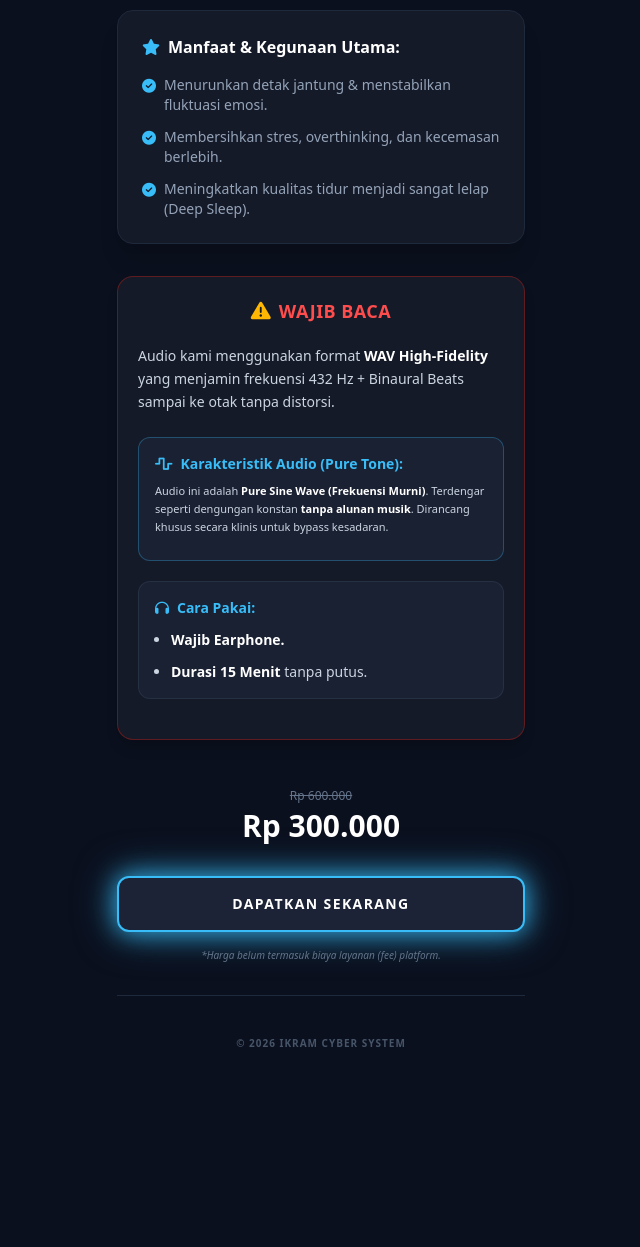
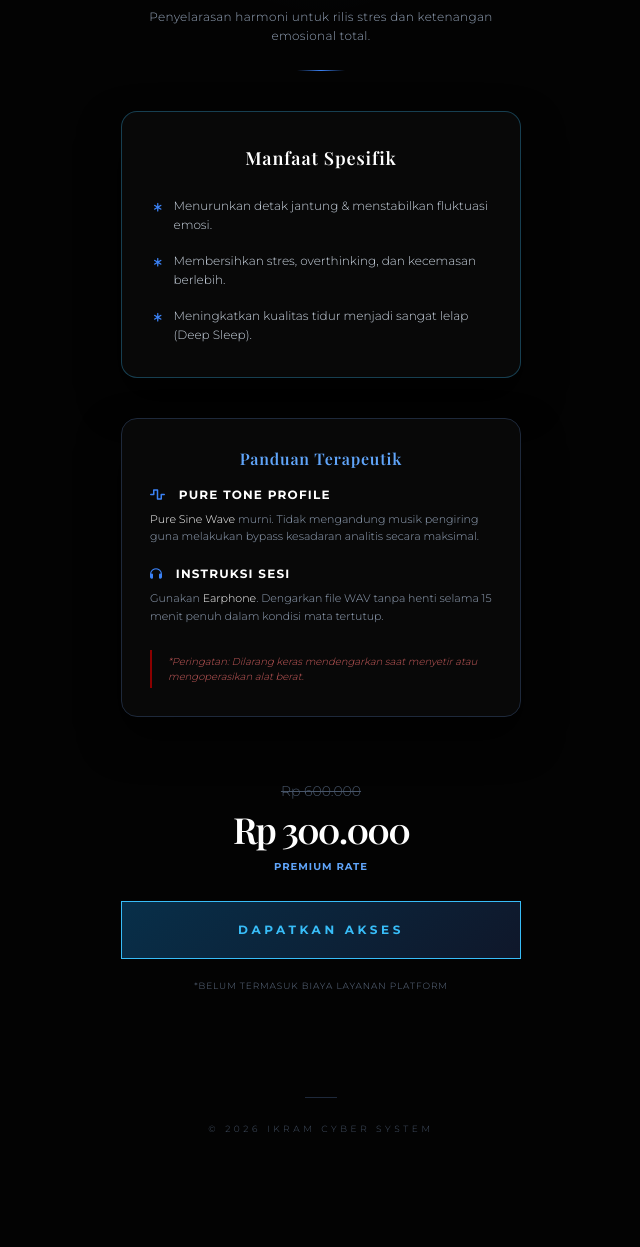
Before and after one commit to ikram-cyber/audio-healing, a plain HTML site: page index.html in a window 1280 px wide. Shown: the part 182-1429 px from the top of the page, without its empty margins (319-959 px from the left). Before the commit the page ends 1337 px from the top, so only its background shows below. Drawn offline with nearby package versions, Linux system fonts and the light colour scheme; a web font is replaced by a local one.

Commit message:
UI: Upgrade audio-healing to Luxury Premium Theme

```diff
--- a/index.html
+++ b/index.html
@@ -3,78 +3,118 @@
 <head>
     <meta charset="UTF-8">
     <meta name="viewport" content="width=device-width, initial-scale=1.0">
-    <title>Healing 432Hz - Ikram Cyber System</title>
+    <title>Healing 432Hz | Premium Frequency</title>
     <script src="https://cdn.tailwindcss.com"></script>
     <link rel="stylesheet" href="https://cdnjs.cloudflare.com/ajax/libs/font-awesome/6.4.0/css/all.min.css">
+    <link href="https://fonts.googleapis.com/css2?family=Montserrat:wght@300;400;500;700&family=Playfair+Display:ital,wght@0,600;0,700;1,600&display=swap" rel="stylesheet">
     <style>
-        @keyframes neon-glow {
-            0%, 100% { box-shadow: 0 0 10px rgba(56, 189, 248, 0.5), 0 0 20px rgba(56, 189, 248, 0.3); }
-            50% { box-shadow: 0 0 25px rgba(56, 189, 248, 0.8), 0 0 40px rgba(56, 189, 248, 0.5); }
+        body { font-family: 'Montserrat', sans-serif; background-color: #030303; }
+        .font-luxury { font-family: 'Playfair Display', serif; }
+
+        .blue-gold-text { background: linear-gradient(to right, #38bdf8, #7dd3fc, #d4af37); -webkit-background-clip: text; color: transparent; }
+        .luxury-border { border: 1px solid rgba(56, 189, 248, 0.3); }
+        .luxury-card { background: rgba(10, 10, 10, 0.8); backdrop-filter: blur(15px); box-shadow: 0 20px 40px rgba(0,0,0,0.8); }
+
+        .btn-luxury {
+            background: linear-gradient(135deg, #082f49 0%, #0f172a 100%);
+            border: 1px solid #38bdf8;
+            color: #38bdf8;
+            transition: all 0.5s ease;
         }
-        .btn-premium-glow { animation: neon-glow 2s infinite; border: 2px solid #38bdf8; }
+        .btn-luxury:hover {
+            background: #38bdf8;
+            color: #000;
+            box-shadow: 0 0 25px rgba(56, 189, 248, 0.4);
+        }
+
+        .ambient-glow {
+            position: absolute; width: 300px; height: 300px;
+            background: radial-gradient(circle, rgba(56,189,248,0.05) 0%, rgba(0,0,0,0) 70%);
+            top: -100px; left: 50%; transform: translateX(-50%); z-index: -1;
+        }
     </style>
 </head>
-<body class="bg-[#0b101e] text-slate-300 font-sans pb-20">
-    <main class="max-w-md mx-auto px-5 pt-10 space-y-8">
+<body class="text-slate-300 antialiased pb-20 selection:bg-blue-600/30 relative z-0">
+    <div class="ambient-glow"></div>
 
-        <div class="text-center space-y-4">
-            <span class="inline-block bg-[#38bdf8] text-[#0b101e] text-[10px] font-bold px-4 py-1.5 rounded-full uppercase tracking-widest">Premium Frequency</span>
-            <h1 class="text-4xl font-bold text-white tracking-tight">Healing 432 Hz</h1>
-            <p class="text-[#7dd3fc] text-sm font-medium">Deep Relaxation & Emotional Release</p>
+    <main class="max-w-md mx-auto px-6 pt-16 space-y-10">
+
+        <div class="text-center space-y-6 relative">
+            <div class="inline-block border border-blue-500/40 text-blue-400 text-[9px] font-bold px-6 py-2 rounded-full uppercase tracking-[0.3em] bg-black/50 backdrop-blur-sm">
+                Single Frequency
+            </div>
+            <h1 class="font-luxury text-4xl font-bold tracking-tight leading-tight text-white mt-4">
+                Healing <span class="blue-gold-text italic">432 Hz</span>
+            </h1>
+            <p class="text-slate-400 text-xs font-light leading-relaxed tracking-wide px-4">
+                Penyelarasan harmoni untuk rilis stres dan ketenangan emosional total.
+            </p>
+            <div class="w-12 h-[1px] bg-gradient-to-r from-transparent via-blue-500 to-transparent mx-auto mt-6"></div>
         </div>
 
-        <div class="bg-[#151a28] border border-slate-800 rounded-2xl p-6 shadow-xl">
-            <h3 class="text-white font-bold mb-4 flex items-center gap-2">
-                <i class="fas fa-star text-[#38bdf8]"></i> Manfaat & Kegunaan Utama:
+        <div class="luxury-card luxury-border rounded-2xl p-8 relative overflow-hidden">
+            <h3 class="font-luxury text-white text-lg mb-6 text-center tracking-wider">
+                Manfaat Spesifik
             </h3>
-            <ul class="text-sm text-slate-400 space-y-3">
-                <li class="flex items-start gap-2"><i class="fas fa-check-circle text-[#38bdf8] mt-1"></i> <span>Menurunkan detak jantung & menstabilkan fluktuasi emosi.</span></li>
-                <li class="flex items-start gap-2"><i class="fas fa-check-circle text-[#38bdf8] mt-1"></i> <span>Membersihkan stres, overthinking, dan kecemasan berlebih.</span></li>
-                <li class="flex items-start gap-2"><i class="fas fa-check-circle text-[#38bdf8] mt-1"></i> <span>Meningkatkan kualitas tidur menjadi sangat lelap (Deep Sleep).</span></li>
+            <ul class="space-y-4">
+                <li class="flex items-start gap-3">
+                    <i class="fas fa-asterisk text-blue-500 text-[10px] mt-1.5"></i>
+                    <span class="text-xs text-slate-300 font-light leading-relaxed">Menurunkan detak jantung & menstabilkan fluktuasi emosi.</span>
+                </li>
+                <li class="flex items-start gap-3">
+                    <i class="fas fa-asterisk text-blue-500 text-[10px] mt-1.5"></i>
+                    <span class="text-xs text-slate-300 font-light leading-relaxed">Membersihkan stres, overthinking, dan kecemasan berlebih.</span>
+                </li>
+                <li class="flex items-start gap-3">
+                    <i class="fas fa-asterisk text-blue-500 text-[10px] mt-1.5"></i>
+                    <span class="text-xs text-slate-300 font-light leading-relaxed">Meningkatkan kualitas tidur menjadi sangat lelap (Deep Sleep).</span>
+                </li>
             </ul>
         </div>
 
-        <div class="bg-[#151a28] border border-red-900/70 rounded-2xl p-5 relative shadow-lg">
-            <div class="flex items-center justify-center gap-2 mb-5">
-                <i class="fas fa-exclamation-triangle text-[#ffb703] text-xl"></i>
-                <h2 class="text-[#ff4d4d] font-bold text-lg tracking-wide uppercase">Wajib Baca</h2>
+        <div class="luxury-card border border-slate-800 rounded-2xl p-7">
+            <h3 class="font-luxury text-blue-400 text-base mb-4 tracking-wider text-center">Panduan Terapeutik</h3>
+            <div class="space-y-5">
+                <div>
+                    <h4 class="text-xs text-white font-bold tracking-widest uppercase mb-2"><i class="fas fa-wave-square text-blue-500 mr-2"></i> Pure Tone Profile</h4>
+                    <p class="text-[11px] text-slate-400 font-light leading-relaxed">
+                        <span class="text-white">Pure Sine Wave</span> murni. Tidak mengandung musik pengiring guna melakukan bypass kesadaran analitis secara maksimal.
+                    </p>
+                </div>
+                <div>
+                    <h4 class="text-xs text-white font-bold tracking-widest uppercase mb-2"><i class="fas fa-headphones text-blue-500 mr-2"></i> Instruksi Sesi</h4>
+                    <p class="text-[11px] text-slate-400 font-light leading-relaxed">
+                        Gunakan <span class="text-white">Earphone</span>. Dengarkan file WAV tanpa henti selama 15 menit penuh dalam kondisi mata tertutup.
+                    </p>
+                </div>
             </div>
-            <p class="text-slate-300 text-sm leading-relaxed mb-6">
-                Audio kami menggunakan format <b class="text-white">WAV High-Fidelity</b> yang menjamin frekuensi 432 Hz + Binaural Beats sampai ke otak tanpa distorsi.
-            </p>
-
-            <div class="bg-[#1a2133] rounded-xl p-4 border border-[#38bdf8]/30 mb-5">
-                <h3 class="flex items-center gap-2 text-[#38bdf8] font-bold mb-2 text-sm">
-                    <i class="fas fa-wave-square"></i> Karakteristik Audio (Pure Tone):
-                </h3>
-                <p class="text-[11px] text-slate-300 leading-relaxed mb-2">
-                    Audio ini adalah <b class="text-white">Pure Sine Wave (Frekuensi Murni)</b>. Terdengar seperti dengungan konstan <b class="text-white">tanpa alunan musik</b>. Dirancang khusus secara klinis untuk bypass kesadaran.
+            <div class="mt-6 border-l-2 border-[#8b0000] pl-4 py-1">
+                <p class="text-[#c75b5b] text-[10px] italic font-light">
+                    *Peringatan: Dilarang keras mendengarkan saat menyetir atau mengoperasikan alat berat.
                 </p>
-            </div>
-
-            <div class="bg-[#1a2133] rounded-xl p-4 border border-slate-700/50 mb-5">
-                <h3 class="flex items-center gap-2 text-[#38bdf8] font-bold mb-3 text-sm">
-                    <i class="fas fa-headphones"></i> Cara Pakai:
-                </h3>
-                <ul class="space-y-3 text-sm text-slate-300 list-disc list-outside ml-4">
-                    <li><b class="text-white">Wajib Earphone.</b></li>
-                    <li><b class="text-white">Durasi 15 Menit</b> tanpa putus.</li>
-                </ul>
             </div>
         </div>
 
-        <div class="pt-4 text-center">
-            <p class="text-slate-500 text-xs line-through mb-1">Rp 600.000</p>
-            <p class="text-3xl font-bold text-white mb-8">Rp 300.000</p>
-            <a href="http://lynk.id/ikram-cyber/8d94okz02gw5/checkout" target="_blank" class="btn-premium-glow block w-full bg-[#1c2336] text-white py-4 rounded-xl font-bold text-sm uppercase tracking-widest transition-all">
-                DAPATKAN SEKARANG
+        <div class="text-center pt-6">
+            <div class="mb-6">
+                <span class="text-sm text-slate-600 line-through font-light block mb-2">Rp 600.000</span>
+                <div class="font-luxury text-4xl text-white tracking-tighter mt-2 mb-1">Rp 300.000</div>
+                <span class="text-[10px] text-blue-400 tracking-widest uppercase font-bold">Premium Rate</span>
+            </div>
+
+            <a href="http://lynk.id/ikram-cyber/8d94okz02gw5/checkout" target="_blank" class="btn-luxury block w-full py-5 rounded-none font-bold text-xs uppercase tracking-[0.3em]">
+                Dapatkan Akses
             </a>
-            <p class="mt-4 text-[10px] text-slate-500 italic font-medium">
-                *Harga belum termasuk biaya layanan (fee) platform.
+            <p class="mt-5 text-[9px] text-slate-500 font-light uppercase tracking-widest">
+                *Belum termasuk biaya layanan platform
             </p>
         </div>
-        <footer class="pt-10 border-t border-slate-800 text-center pb-6">
-            <p class="text-[10px] text-slate-600 uppercase font-bold tracking-widest">&copy; 2026 Ikram Cyber System</p>
+
+        <footer class="pt-16 pb-8 text-center">
+            <div class="w-8 h-[1px] bg-slate-800 mx-auto mb-6"></div>
+            <p class="text-[9px] text-slate-600 uppercase tracking-[0.4em] font-light">
+                &copy; 2026 Ikram Cyber System
+            </p>
         </footer>
     </main>
 </body>
```
